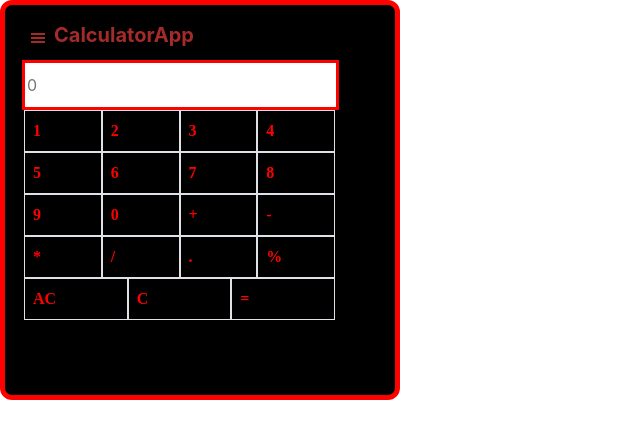
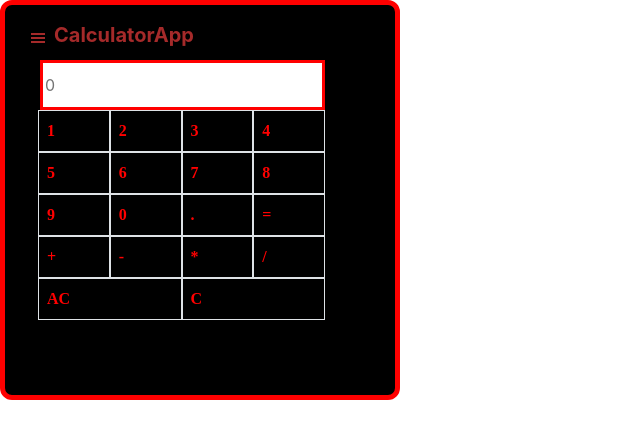
Before and after one commit to trishaMagical/CalculatorProject-with-Redux, a React (Create React App) app: page / in a window 1280 px wide. Shown: the top 438 px of the page, without its empty margins (0-640 px from the left). Built offline with nearby package versions, Linux system fonts and the light colour scheme.

Commit message:
ComponentWise division

```diff
--- a/src/components/Display.css
+++ b/src/components/Display.css
@@ -1,8 +1,9 @@
 
 .inputBox{
     height: 50px;
-    width: 89%;
+    width: 80%;
     margin-top: 10px;
     border: 3px solid red;
     color: black;
+    margin-left: 18px;
 }
--- a/src/components/Key.js
+++ b/src/components/Key.js
@@ -5,7 +5,7 @@ import {loadAns, loadBackspace, loadButtons, loadClear} from '../redux/calculato
 //import {CALCULATOR_KEY} from '../redux/calculatorRedux/calculator.reducer'
 const Key = () => {
   const dispatch = useDispatch()
-  const [numbers, setNumbers] = useState([1,2,3,4,5,6,7,8,9,0 ,'+','-','*','/','.','%'])
+  const [numbers, setNumbers] = useState([1,2,3,4,5,6,7,8,9,0,".","=" ])
 
   return (
     <div style={{width:"301px", }}>
@@ -29,19 +29,8 @@ const Key = () => {
       }
 
       </div>
-      <div className='row' style={{marginLeft:"2px", fontWeight:"bold" , fontFamily:"initial", color:"red" , borderRadius:"3px"}}>
-      <div className='col-4 p-2 border ' onClick={()=>dispatch(loadClear())}>AC</div>
-      <div className='col-4 p-2 border ' onClick={()=>dispatch(loadBackspace())}>C</div>
-      <div className='col-4 p-2 border ' onClick={()=>dispatch(loadAns())}>=</div>
-      </div>
 
-
-
-
-
-
-
-    </div>
+ </div>
   )
 }
 
--- a/src/components/Keypad.js
+++ b/src/components/Keypad.js
@@ -1,57 +1,57 @@
 import React,{useState} from 'react'
 import {useDispatch,useSelector} from 'react-redux'
 import {loadAns, loadBackspace, loadButtons, loadClear} from '../redux/calculatorRedux/calculator.actions'
-//import {CALCULATOR_KEY} from '../redux/calculatorRedux/calculator.reducer'
+import {CALCULATOR_KEY} from '../redux/calculatorRedux/calculator.reducer'
 import { connect } from "react-redux";
 import Key from"./Key";
+
+import SignKey from './SignKey';
+import OtherKey from './OtherKey';
 // import "./keypad.css"
 
 
-const Buttons = () => {
+const Keypad = () => {
     const dispatch = useDispatch()
-    const [numbers, setNumbers] = useState([1,2,3,4,5,6,7,8,9,0 ,'+','-','*','/'])
 
 
-//    const viewCalculator = useSelector((state)=>{
-//       return state[CALCULATOR_KEY]
-//    })
+
+   const viewCalculator = useSelector((state)=>{
+      return state[CALCULATOR_KEY]
+   })
   return (
     <div className='keyPad'>
-      <Key />
-
-      {/* {
-        numbers.map((ele)=>{
-          return(
-          <button onClick={()=>dispatch(loadButtons(ele))}>{ele}</button>)
-        })
-      } */}
+      {/* <Key /> */}
+      <div  className='row' style={{marginLeft:"2px", fontWeight:"bold" , fontFamily:"initial", color:"red" , borderRadius:"3px"}}>
 
 
-                    {/* <button onClick={()=>dispatch(loadButtons(1))}>1</button>
-                    <button onClick={()=>dispatch(loadButtons(2))}>2</button>
-                    <button onClick={()=>dispatch(loadButtons(3))}>3</button>
-                    <button onClick={()=>dispatch(loadButtons(4))}>4</button>
-                    <button onClick={()=>dispatch(loadButtons(5))}>5</button>
-                    <button onClick={()=>dispatch(loadButtons(6))}>6</button>
-                    <button onClick={()=>dispatch(loadButtons(7))}>7</button>
-                    <button onClick={()=>dispatch(loadButtons(8))}>8</button>
-                    <button onClick={()=>dispatch(loadButtons(9))}>9</button>
-                    <button onClick={()=>dispatch(loadButtons(0))}>0</button>
-                    <button onClick={()=>dispatch(loadButtons('+'))}>+</button>
-                    <button onClick={()=>dispatch(loadButtons('-'))}>-</button>
-                    <button onClick={()=>dispatch(loadButtons('*'))}>*</button>
-                    <button onClick={()=>dispatch(loadButtons('/'))}>/</button> */}
-    {/* <button onClick={()=>dispatch(loadClear())}>AC</button>
-    <button onClick={()=>dispatch(loadBackspace())}>C</button>
-    <button onClick={()=>dispatch(loadAns())}>=</button> */}
+     <Key/>
+    <SignKey/>
+    <OtherKey/>
+
+
+
+
+
+
+
+      </div>
+
+
+
+
+
+
+
+
 </div>
 
   )
 }
 const mapStateToProps = (state) => {
+  console.log("State",state);
     return {
         viewCalculator:state.CALCULATOR_KEY
     };
   };
 
-  export default connect(mapStateToProps)(Buttons);
+  export default connect(mapStateToProps)(Keypad);
--- /dev/null
+++ b/src/components/OtherKey.js
@@ -0,0 +1,20 @@
+import React, { useState } from 'react'
+import "./Key.css";
+import { useDispatch, useSelector } from 'react-redux'
+import { loadAns, loadBackspace, loadClear } from '../redux/calculatorRedux/calculator.actions'
+const OtherKey = () => {
+    const dispatch = useDispatch()
+    return (
+        <div style={{ width: "301px", }}>
+            <div className='row' style={{ marginLeft: "2px", fontWeight: "bold", fontFamily: "initial", color: "red", borderRadius: "3px" }}>
+                <div className='col-6 p-2 border ' onClick={() => dispatch(loadClear())}>AC</div>
+                <div className='col-6 p-2 border ' onClick={() => dispatch(loadBackspace())}>C</div>
+
+            </div>
+        </div>
+
+
+    )
+}
+
+export default OtherKey
--- /dev/null
+++ b/src/components/SignKey.js
@@ -0,0 +1,36 @@
+import React,{useState} from 'react'
+import "./Key.css";
+import {useDispatch,useSelector} from 'react-redux'
+import {loadAns, loadBackspace, loadButtons, loadClear} from '../redux/calculatorRedux/calculator.actions'
+//import {CALCULATOR_KEY} from '../redux/calculatorRedux/calculator.reducer'
+const SignKey = () => {
+    const dispatch = useDispatch()
+    const [sign, setSigns] = useState(['+','-','*','/',])
+  return (
+    <div style={{width:"301px", }}>
+         <div className='row' style={{marginLeft:"2px", fontWeight:"bold" , fontFamily:"initial", color:"red" , borderRadius:"3px"}}>
+
+        {
+          sign.map((ele)=>
+
+          <div className='col-3 p-2 border  '>
+
+            <span  onClick={()=>dispatch(loadButtons(ele))}>
+
+              {ele}
+
+             </span>
+
+          </div>
+            )
+
+
+        }
+
+        </div>
+
+    </div>
+  )
+}
+
+export default SignKey
```
